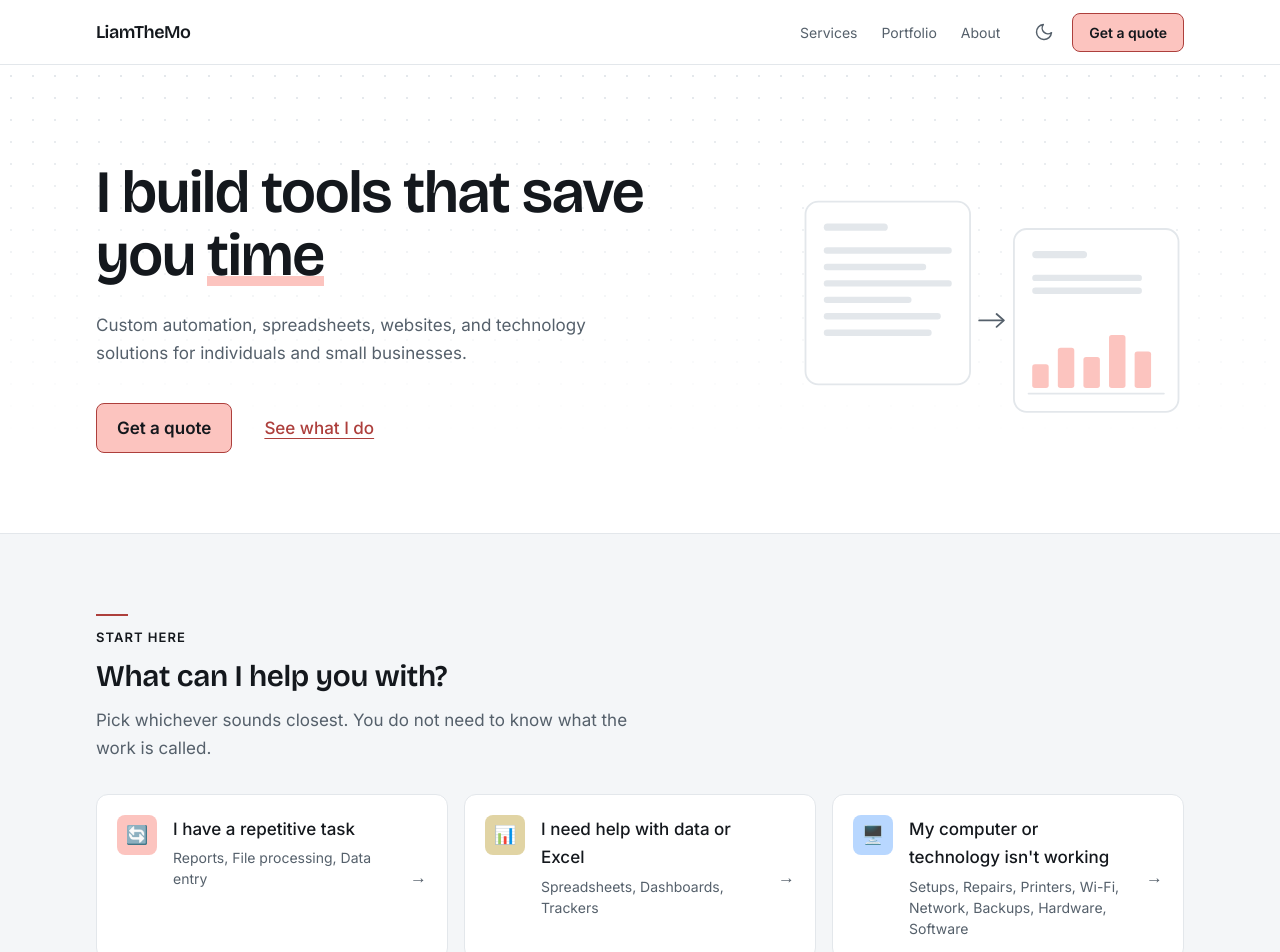
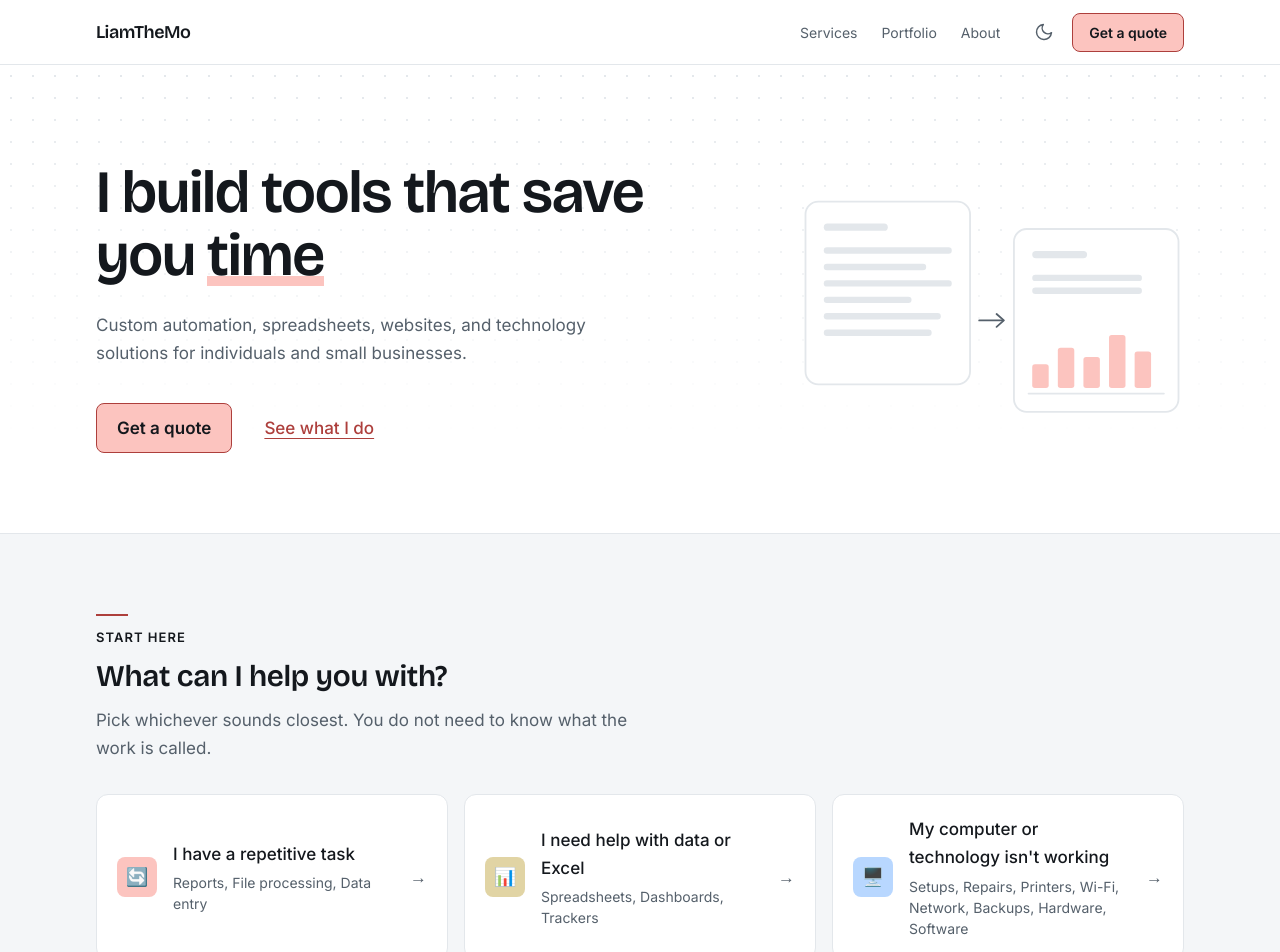
Before and after one commit to OrangeCheasy/LiamTheMo-Freelance-Website, a Next.js app in the folder liamthemo-freelance-website/: page / in a window 1280 px wide. Shown: the top 952 px of the page. Built offline with nearby package versions, Linux system fonts and the light colour scheme.

Commit message:
small modifications

```diff
--- a/liamthemo-freelance-website/src/components/ServiceTriage.tsx
+++ b/liamthemo-freelance-website/src/components/ServiceTriage.tsx
@@ -104,7 +104,7 @@ const unsure = {
 } as const;
 
 const cardBase =
-  "group flex h-full items-start gap-4 rounded-xl border p-5 transition-colors";
+  "group flex h-full items-center gap-4 rounded-xl border p-5 transition-colors";
 
 const chipBase =
   "flex h-10 w-10 shrink-0 items-center justify-center rounded-lg text-lg";
```
